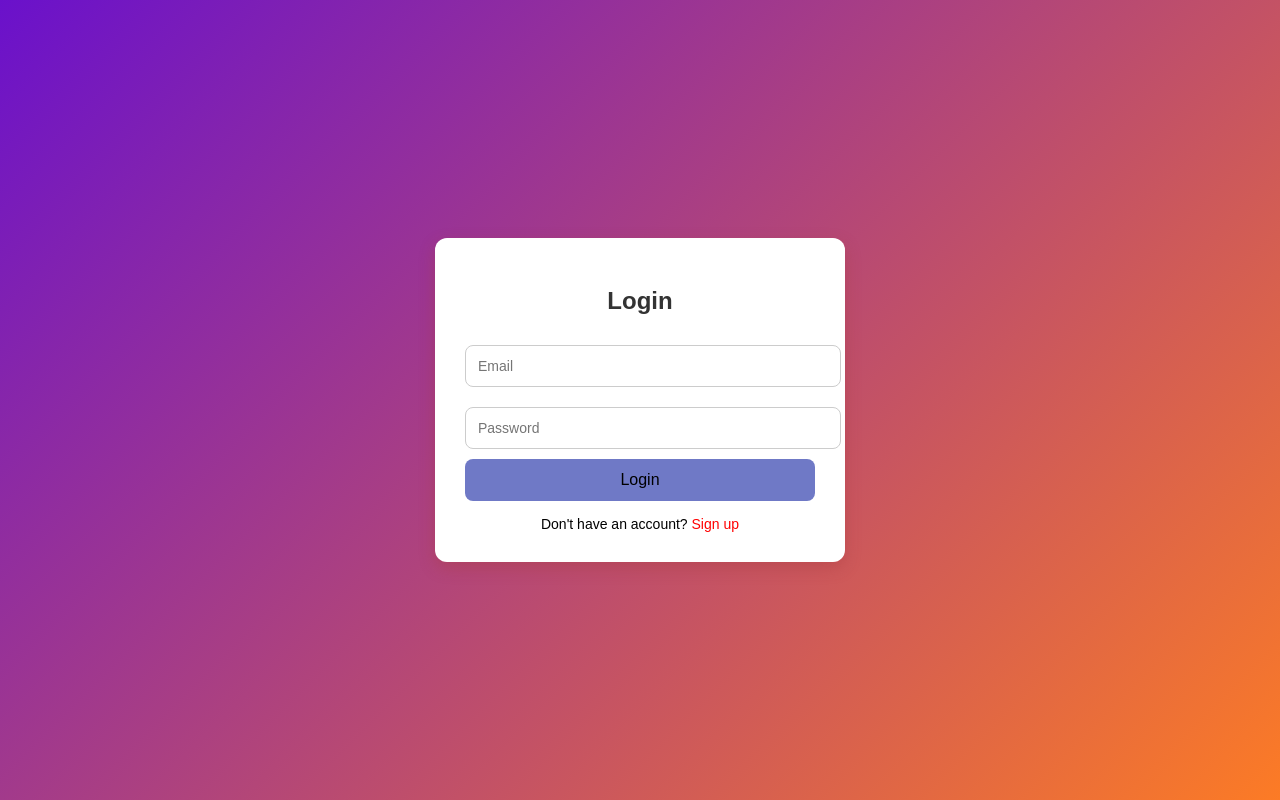
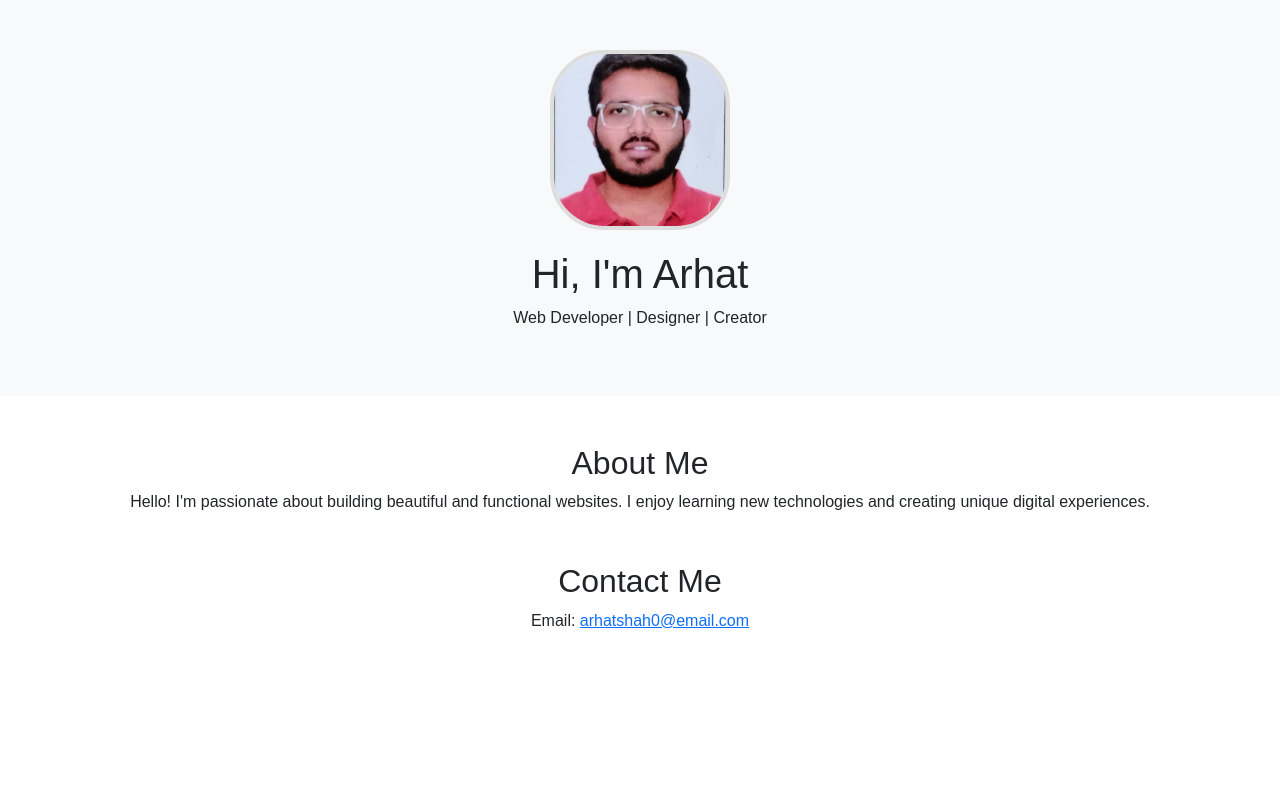
Before and after one commit to arhatshah20/portfolio, a plain HTML site: page login.html in a window 1280 px wide. Drawn offline with nearby package versions, Linux system fonts and the light colour scheme.

Commit message:
Update login.html

```diff
--- a/login.html
+++ b/login.html
@@ -1,108 +1,54 @@
 <!DOCTYPE html>
 <html lang="en">
+
 <head>
   <meta charset="UTF-8">
   <meta name="viewport" content="width=device-width, initial-scale=1.0">
-  <title>Login & Signup</title>
+  <title>My Portfolio</title>
+  <link href="https://cdn.jsdelivr.net/npm/bootstrap@5.3.2/dist/css/bootstrap.min.css" rel="stylesheet">
   <style>
     body {
       font-family: Arial, sans-serif;
-      background: linear-gradient(135deg, #6a11cb, #fc7b25);
-      display: flex;
-      justify-content: center;
-      align-items: center;
-      height: 100vh;
-      margin: 0;
     }
 
-    .container {
-      width: 350px;
-      background: #fff;
-      padding: 30px;
-      border-radius: 12px;
-      box-shadow: 0 6px 15px rgba(169, 59, 59, 0.388);
+    .hero {
       text-align: center;
+      padding: 50px 20px;
+      background: #f8f9fa;
     }
 
-    h2 {
+    .hero img {
+      width: 180px;
+      height: 180px;
+      border-radius: 30%;
+      object-fit: cover;
+      border: 4px solid #ddd;
       margin-bottom: 20px;
-      color: #333;
-    }
-
-    input {
-      width: 100%;
-      padding: 12px;
-      margin: 10px 0;
-      border: 1px solid #ccc;
-      border-radius: 8px;
-      font-size: 14px;
-    }
-
-    button {
-      width: 100%;
-      padding: 12px;
-      background: #6f79c6;
-      color: rgb(0, 0, 0);
-      border: none;
-      border-radius: 8px;
-      font-size: 16px;
-      cursor: pointer;
-      transition: 0.3s;
-    }
-
-    button:hover {
-      background: #882929;
-    }
-
-    .toggle {
-      margin-top: 15px;
-      font-size: 14px;
-    }
-
-    .toggle a {
-      color: #ff0000;
-      text-decoration: none;
-      cursor: pointer;
     }
   </style>
 </head>
+
 <body>
-  <div class="container">
-    <!-- Login Form -->
-    <div id="loginForm">
-      <h2>Login</h2>
-      <input type="email" placeholder="Email" required>
-      <input type="password" placeholder="Password" required>
-      <a href="index.html"><button> Login</button></a>
-      <div class="toggle">
-        Don't have an account? <a onclick="showSignup()">Sign up</a>
-      </div>
-    </div>
 
-    <!-- Signup Form -->
-    <div id="signupForm" style="display:none;">
-      <h2>Sign Up</h2>
-      <input type="text" placeholder="Full Name" required>
-      <input type="email" placeholder="Email" required>
-      <input type="password" placeholder="Password" required>
-      <input type="password" placeholder="Confirm Password" required>
-      <button>Sign Up</button>
-      <div class="toggle">
-        Already have an account? <a onclick="showLogin()">Login</a>
-      </div>
-    </div>
+  <div class="hero">
+
+    <img src="image.jpg" alt="My Photo">
+    <h1>Hi, I'm Arhat</h1>
+    <p>Web Developer | Designer | Creator</p>
   </div>
 
-  <script>
-    function showSignup() {
-      document.getElementById("loginForm").style.display = "none";
-      document.getElementById("signupForm").style.display = "block";
-    }
+  <div class="container my-5 text-center">
+    <h2>About Me</h2>
+    <p>Hello! I'm passionate about building beautiful and functional websites.
+      I enjoy learning new technologies and creating unique digital experiences.</p>
+  </div>
 
-    function showLogin() {
-      document.getElementById("signupForm").style.display = "none";
-      document.getElementById("loginForm").style.display = "block";
-    }
-  </script>
+  <div class="container my-5 text-center">
+    <h2>Contact Me</h2>
+    <p>Email: <a href="mailto:arhatshah0@email.com">arhatshah0@email.com</a></p>
+  </div>
+
+  <script src="https://cdn.jsdelivr.net/npm/bootstrap@5.3.2/dist/js/bootstrap.bundle.min.js"></script>
 </body>
+
 </html>
```
